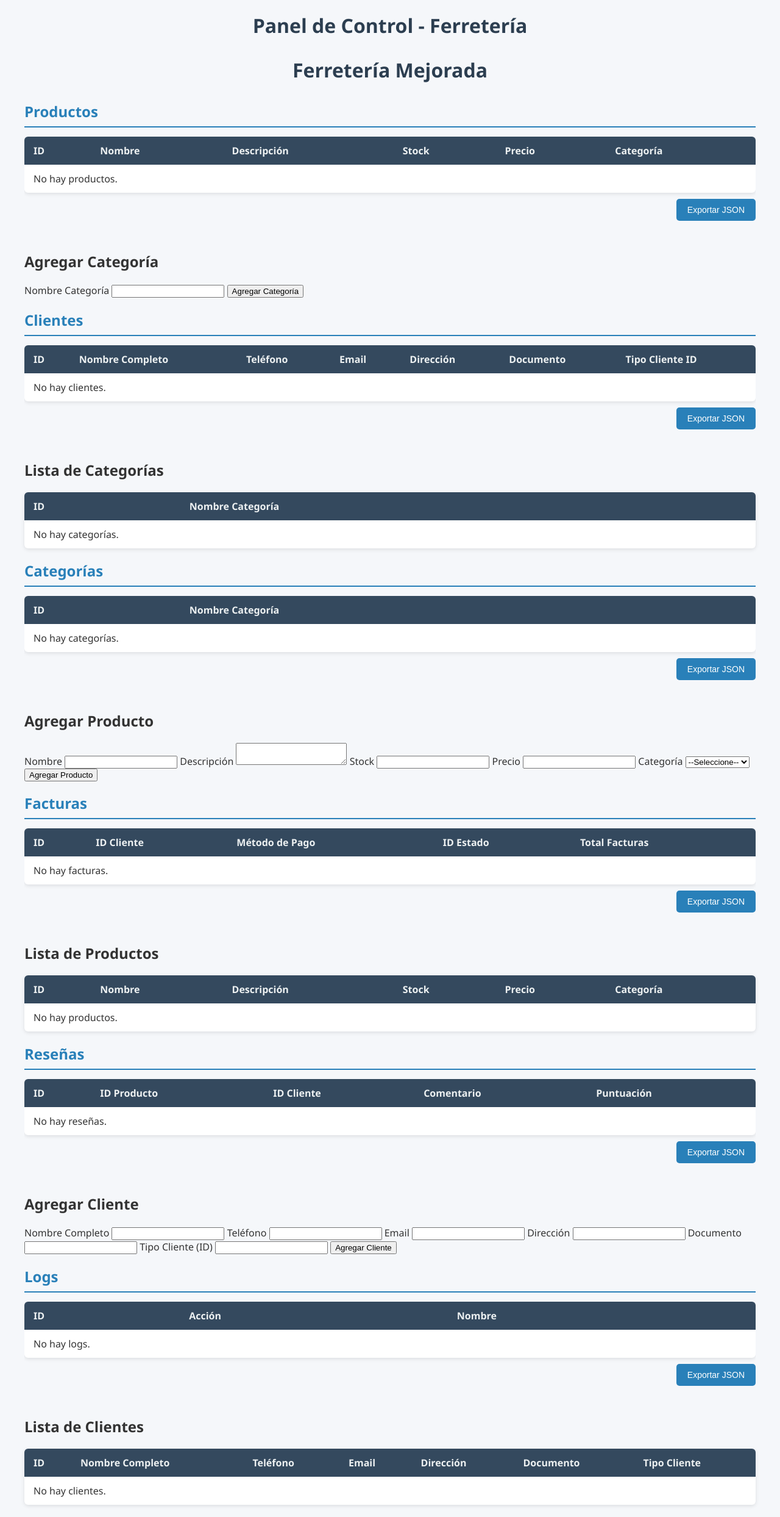
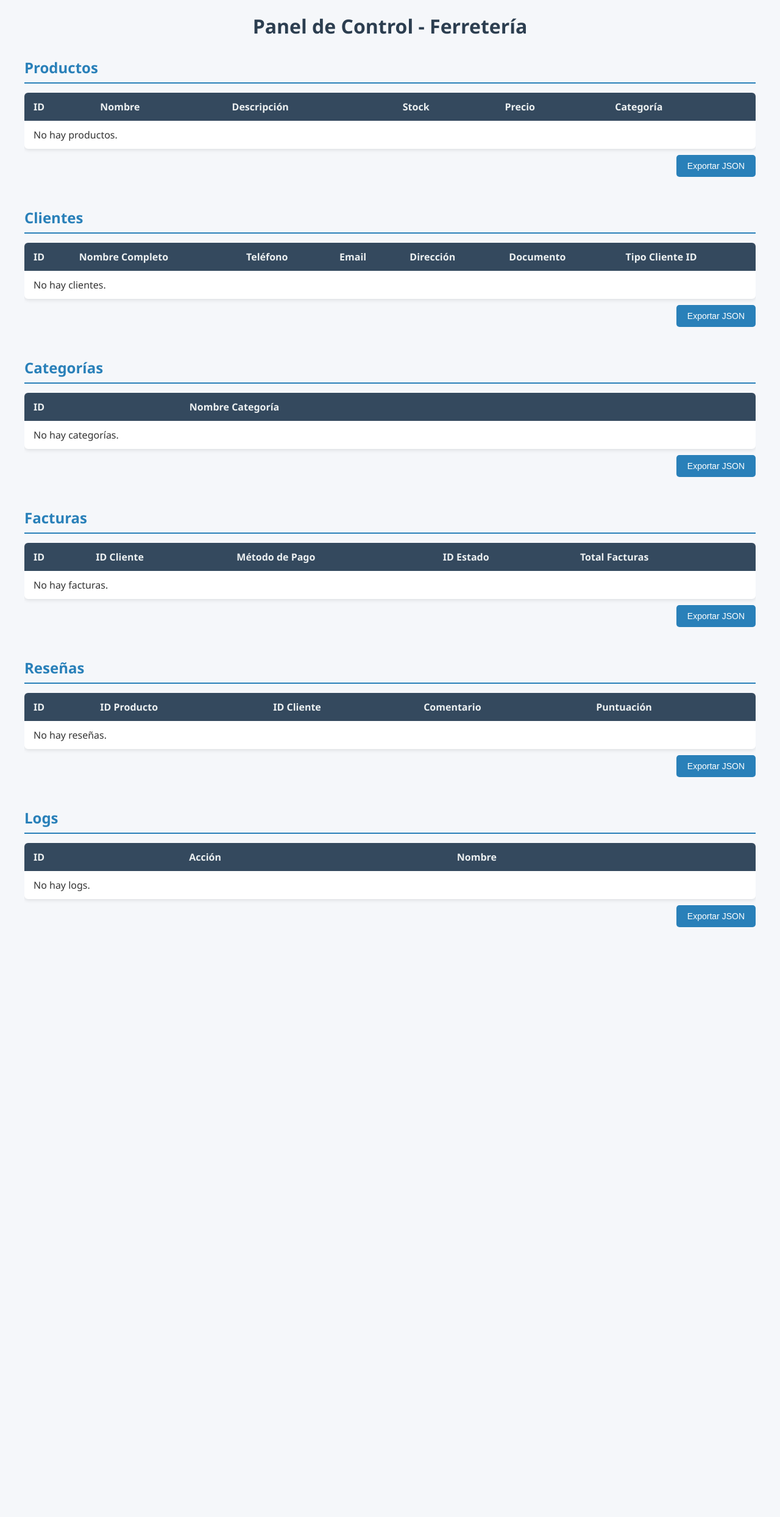
Before and after one commit to Sebastian542/FlaskApi, a Flask app: page / in a window 1280 px wide. Shown: the whole page at 61% size. After the commit the page ends 1520 px from the top, so only its background shows below. Run offline with Flask 3, Linux system fonts and the light colour scheme; data that the repository does not hold is empty; some libraries are stand-ins or nearby versions.

Commit message:
Update index.html

```diff
--- a/templates/index.html
+++ b/templates/index.html
@@ -1,11 +1,10 @@
+<!DOCTYPE html>
 <html lang="es">
 <head>
     <meta charset="UTF-8" />
-    <title>Ferretería Mejorada</title>
     <meta name="viewport" content="width=device-width, initial-scale=1" />
     <title>Ferretería - Dashboard</title>
     <style>
-        /* mismo estilo que antes */
         body {
             font-family: 'Segoe UI', Tahoma, Geneva, Verdana, sans-serif;
             margin: 20px;
@@ -81,7 +80,6 @@
     <div class="container">
         <h1>Panel de Control - Ferretería</h1>
 
-    <h1>Ferretería Mejorada</h1>
         <!-- Productos -->
         <section>
             <h2>Productos</h2>
@@ -118,13 +116,6 @@
             </div>
         </section>
 
-    <div class="section">
-        <form action="/agregar_categoria" method="post">
-            <h2>Agregar Categoría</h2>
-            <label>Nombre Categoría</label>
-            <input type="text" name="nombre_categoria" required />
-            <button type="submit">Agregar Categoría</button>
-        </form>
         <!-- Clientes -->
         <section>
             <h2>Clientes</h2>
@@ -163,23 +154,6 @@
             </div>
         </section>
 
-        <h2>Lista de Categorías</h2>
-        <table>
-            <thead>
-                <tr><th>ID</th><th>Nombre Categoría</th></tr>
-            </thead>
-            <tbody>
-                {% for cat in categorias %}
-                <tr>
-                    <td>{{ cat.id }}</td>
-                    <td>{{ cat.nombre_categoria }}</td>
-                </tr>
-                {% else %}
-                <tr><td colspan="2">No hay categorías.</td></tr>
-                {% endfor %}
-            </tbody>
-        </table>
-    </div>
         <!-- Categorías -->
         <section>
             <h2>Categorías</h2>
@@ -208,26 +182,6 @@
             </div>
         </section>
 
-    <div class="section">
-        <form action="/agregar_producto" method="post">
-            <h2>Agregar Producto</h2>
-            <label>Nombre</label>
-            <input type="text" name="nombre" required />
-            <label>Descripción</label>
-            <textarea name="descripcion" rows="2"></textarea>
-            <label>Stock</label>
-            <input type="number" name="stock" min="0" required />
-            <label>Precio</label>
-            <input type="number" step="0.01" name="precio" min="0" required />
-            <label>Categoría</label>
-            <select name="id_categoria" required>
-                <option value="">--Seleccione--</option>
-                {% for categoria in categorias %}
-                    <option value="{{ categoria.id }}">{{ categoria.nombre_categoria }}</option>
-                {% endfor %}
-            </select>
-            <button type="submit">Agregar Producto</button>
-        </form>
         <!-- Facturas -->
         <section>
             <h2>Facturas</h2>
@@ -262,29 +216,6 @@
             </div>
         </section>
 
-        <h2>Lista de Productos</h2>
-        <table>
-            <thead>
-                <tr>
-                    <th>ID</th><th>Nombre</th><th>Descripción</th><th>Stock</th><th>Precio</th><th>Categoría</th>
-                </tr>
-            </thead>
-            <tbody>
-                {% for p in productos %}
-                <tr>
-                    <td>{{ p.id }}</td>
-                    <td>{{ p.nombre }}</td>
-                    <td>{{ p.descripcion }}</td>
-                    <td>{{ p.stock }}</td>
-                    <td>{{ "%.2f"|format(p.precio) }}</td>
-                    <td>{{ p.nombre_categoria if p.nombre_categoria else 'N/A' }}</td>
-                </tr>
-                {% else %}
-                <tr><td colspan="6">No hay productos.</td></tr>
-                {% endfor %}
-            </tbody>
-        </table>
-    </div>
         <!-- Reseñas -->
         <section>
             <h2>Reseñas</h2>
@@ -319,23 +250,6 @@
             </div>
         </section>
 
-    <div class="section">
-        <form action="/agregar_cliente" method="post">
-            <h2>Agregar Cliente</h2>
-            <label>Nombre Completo</label>
-            <input type="text" name="nombre_completo" required />
-            <label>Teléfono</label>
-            <input type="text" name="telefono" />
-            <label>Email</label>
-            <input type="email" name="email" />
-            <label>Dirección</label>
-            <input type="text" name="direccion" />
-            <label>Documento</label>
-            <input type="text" name="documento" />
-            <label>Tipo Cliente (ID)</label>
-            <input type="number" name="tipo_cliente_id" />
-            <button type="submit">Agregar Cliente</button>
-        </form>
         <!-- Logs -->
         <section>
             <h2>Logs</h2>
@@ -366,29 +280,6 @@
             </div>
         </section>
 
-        <h2>Lista de Clientes</h2>
-        <table>
-            <thead>
-                <tr>
-                    <th>ID</th><th>Nombre Completo</th><th>Teléfono</th><th>Email</th><th>Dirección</th><th>Documento</th><th>Tipo Cliente</th>
-                </tr>
-            </thead>
-            <tbody>
-                {% for c in clientes %}
-                <tr>
-                    <td>{{ c.id }}</td>
-                    <td>{{ c.nombre_completo }}</td>
-                    <td>{{ c.telefono }}</td>
-                    <td>{{ c.email }}</td>
-                    <td>{{ c.direccion }}</td>
-                    <td>{{ c.documento }}</td>
-                    <td>{{ c.tipo_cliente_id }}</td>
-                </tr>
-                {% else %}
-                <tr><td colspan="7">No hay clientes.</td></tr>
-                {% endfor %}
-            </tbody>
-        </table>
     </div>
 
     <script>
```
